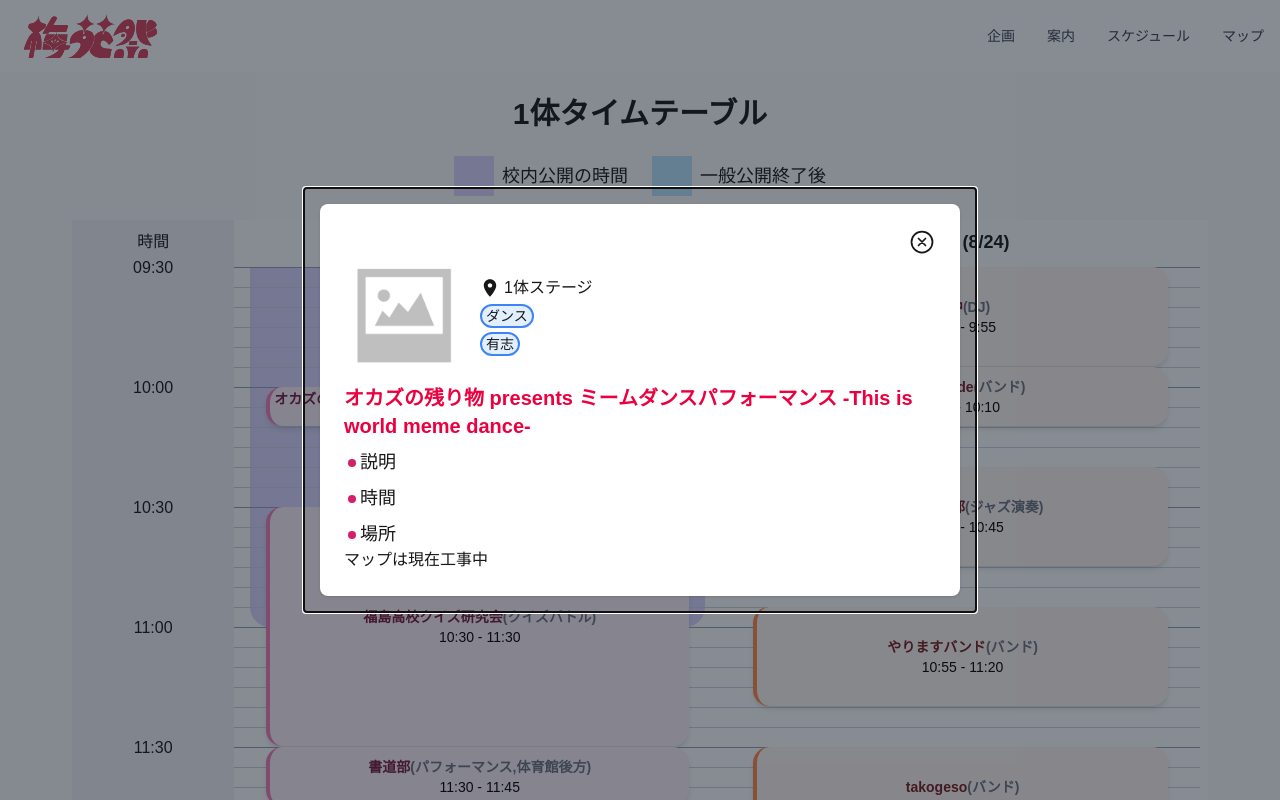
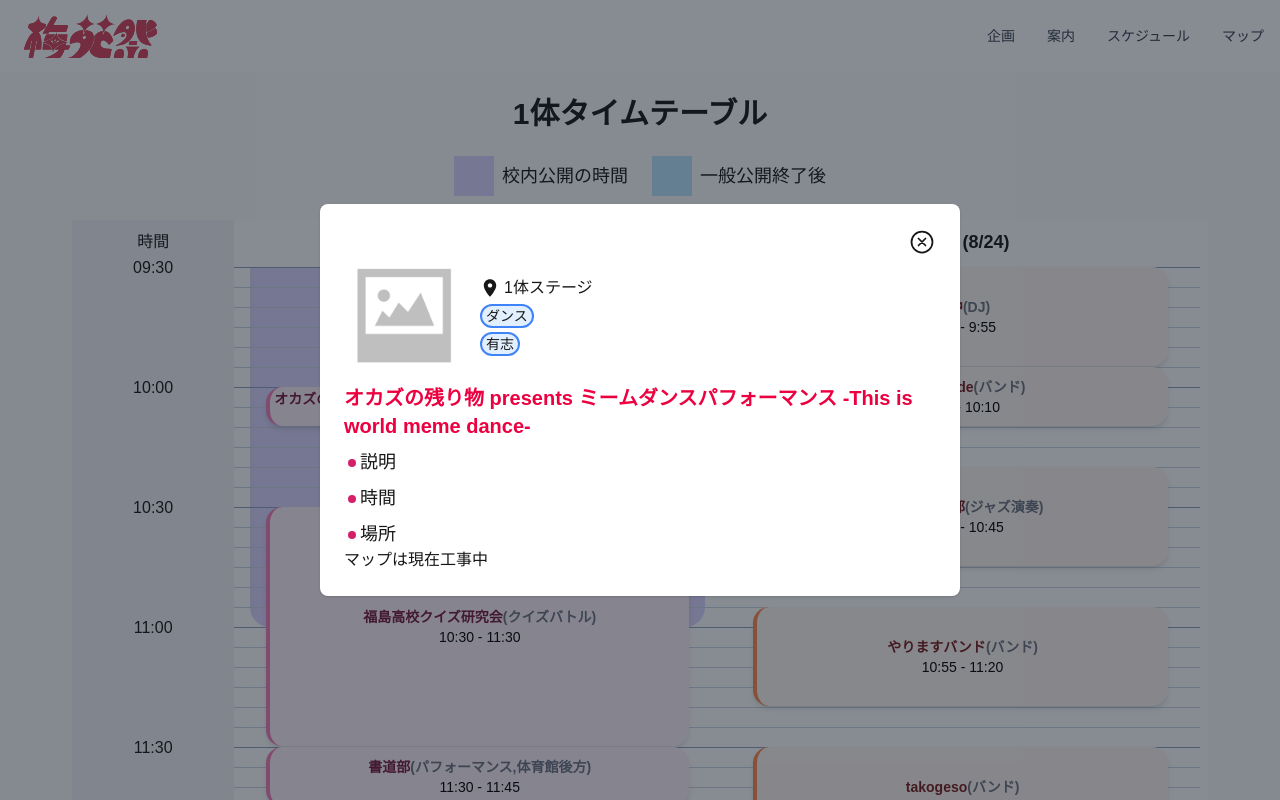
Before and after one commit to baiensai/2026, a Next.js app: page /timetable in a window 1280 px wide. Both pictures are taken after a click on the element 477 px from the left and 406 px from the top of the page. Shown: the top 800 px of the page. Built offline with nearby package versions, Linux system fonts and the light colour scheme.

Commit message:
変な枠消す

```diff
--- a/app/projects/_search.js
+++ b/app/projects/_search.js
@@ -53,7 +53,7 @@ function Search() {
 
   return (
     <>
-      <Modal dismissible show={openModal} onClose={() => setOpenModal(null)}>
+      <Modal dismissible show={openModal} onClose={() => setOpenModal(null)} className="[&_*]:focus-visible:outline-none">
         <ModalBody>
           <div className="flex flex-row-reverse">
             <IoCloseCircleOutline className="w-7 h-7" onClick={() => setOpenModal(null)} />
--- a/app/timetable/page.js
+++ b/app/timetable/page.js
@@ -117,7 +117,7 @@ function TimeTable() {
 
   return (
     <div>
-            <Modal dismissible show={openModal} onClose={() => setOpenModal(null)}>
+            <Modal dismissible show={openModal} onClose={() => setOpenModal(null)} className="[&_*]:focus-visible:outline-none">
         <ModalBody>
           <div className="flex flex-row-reverse">
             <IoCloseCircleOutline className="w-7 h-7" onClick={() => setOpenModal(null)} />
```
